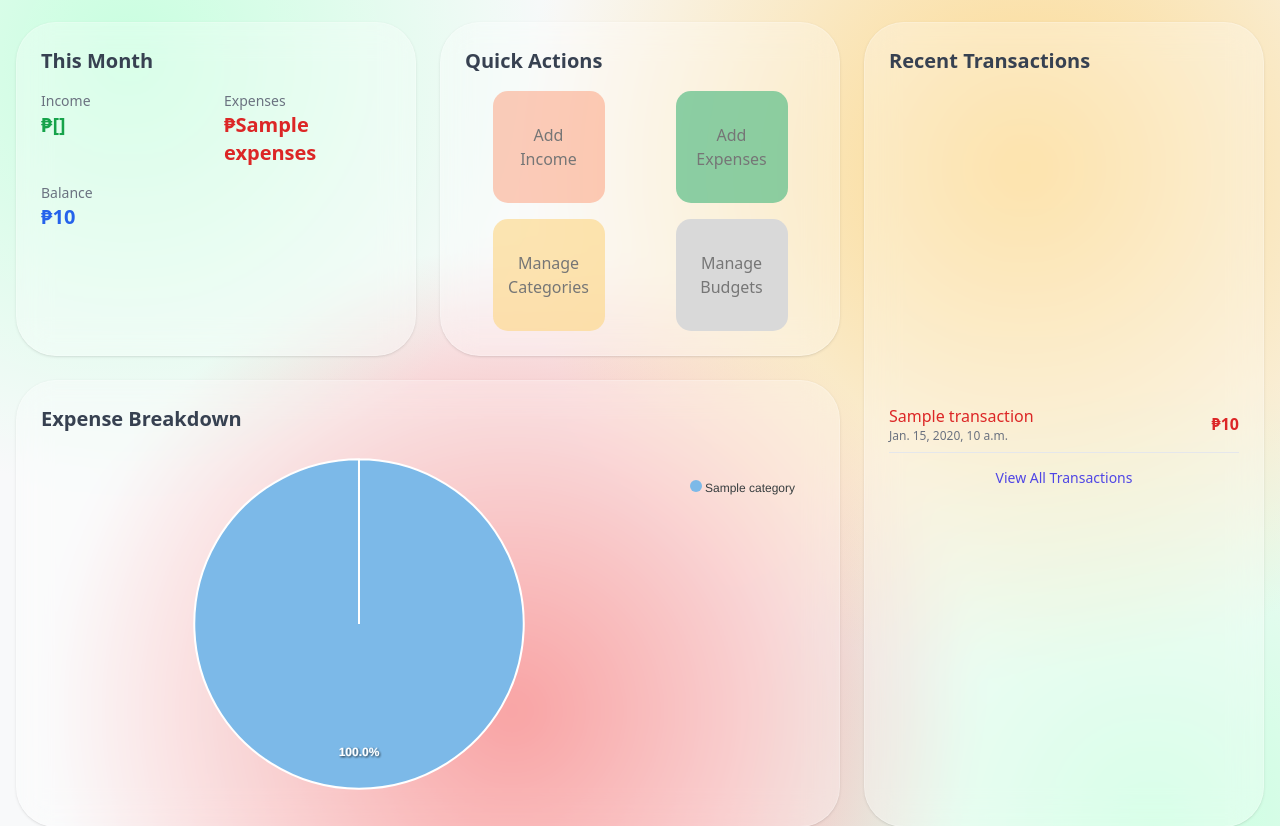
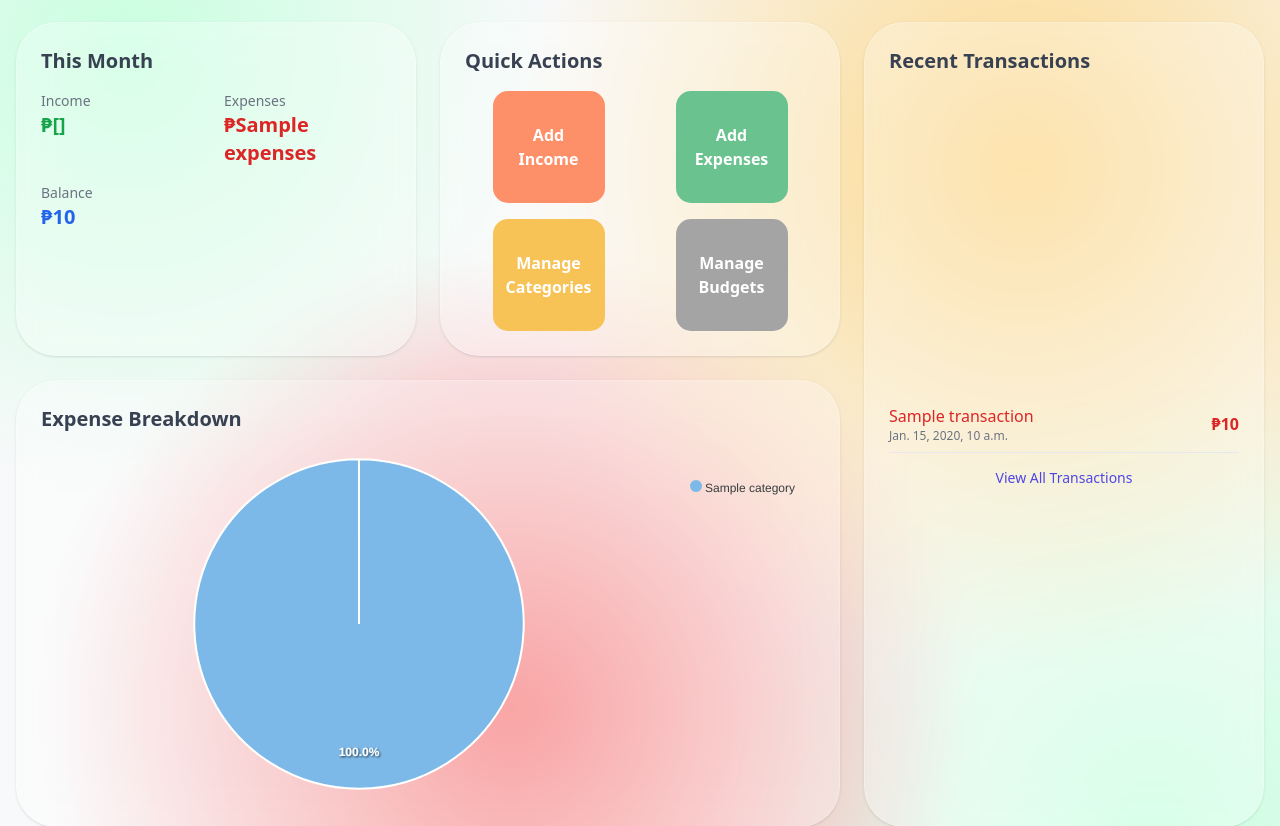
Before and after one commit to Fake1prog/CMSC-126_Long-Exam-2_Personal-Budget-Tracker, a Django app: template templates/core/dashboard.html in a window 1280 px wide. Shown: the part 158-984 px from the top of the page. Run offline with Django 5.2, Linux system fonts and the light colour scheme; the template is opened without the code that fills it: most values are stand-ins (such as "Sample title", 1, 10 or a date in 2020); some libraries are stand-ins or nearby versions.

Commit message:
#15: Applied hover effects on quick actions buttons

```diff
--- a/templates/core/dashboard.html
+++ b/templates/core/dashboard.html
@@ -47,29 +47,32 @@
             <div class="grid grid-cols-2 gap-4 justify-items-center">
                 <a
                     href="{% url 'transaction_add' %}?type=INCOME"
-                class="w-28 aspect-square bg-[rgba(253,144,105,0.45)] text-[#767676] rounded-[15px] transition flex items-center justify-center p-2 text-center"
+                    class="w-28 aspect-square bg-[#FD9069] hover:bg-[rgba(253,144,105,0.45)] text-white font-bold rounded-[15px] transition transform hover:scale-105 hover:shadow-md flex items-center justify-center p-2 text-center"
                 >
                     Add<br>Income
                 </a>
                 <a
                     href="{% url 'transaction_add' %}?type=EXPENSE"
-                class="w-28 aspect-square bg-[rgba(106,194,143,0.77)] text-[#767676] rounded-[15px] transition flex items-center justify-center p-2 text-center"
+                    class="w-28 aspect-square bg-[#6AC28F] hover:bg-[rgba(106,194,143,0.65)] text-white font-bold rounded-[15px] transition transform hover:scale-105 hover:shadow-md flex items-center justify-center p-2 text-center"
                 >
                     Add<br>Expenses
                 </a>
                 <a
                     href="{% url 'category_list' %}"
-                class="w-28 aspect-square bg-[rgba(252,215,137,0.65)] text-[#767676] rounded-[15px] transition flex items-center justify-center p-2 text-center"
+                    class="w-28 aspect-square bg-[#F7C357] hover:bg-[#FCD789] text-white font-bold rounded-[15px] transition transform hover:scale-105 hover:shadow-md flex items-center justify-center p-2 text-center"
                 >
                     Manage<br>Categories
                 </a>
                 <a
                     href="{% url 'budget_list' %}"
-                class="w-28 aspect-square bg-[#D9D9D9]/100 hover:bg-[#D9D9D9]/100 text-[#767676] rounded-[15px] transition flex items-center justify-center p-2 text-center"
+                    class="w-28 aspect-square bg-[#A4A4A4] hover:bg-[#C6C4C4] text-white font-bold rounded-[15px] transition transform hover:scale-105 hover:shadow-md flex items-center justify-center p-2 text-center"
                 >
                     Manage<br>Budgets
                 </a>
+
+
             </div>
+
         </div>
 
 
```
Also changed, not shown: db.sqlite3. Lines whose indentation alone changed are shown as unchanged.
